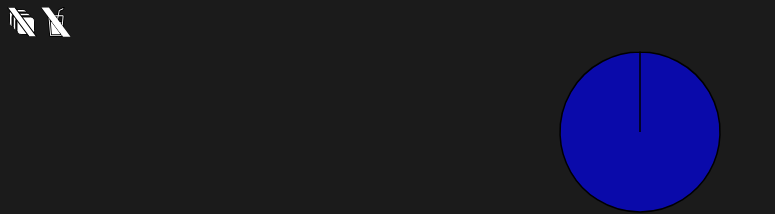
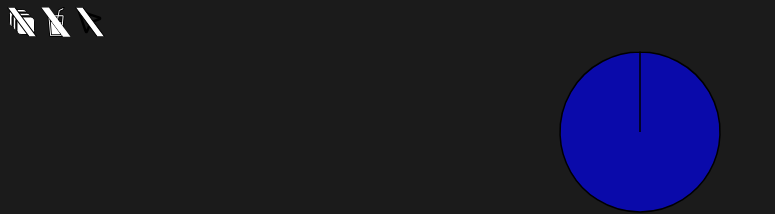
Before and after one commit to JackWanamaker/React-Time-Timer-WIth-Tauri, a React (Vite) app: page / in a window 1280 px wide. Shown: the top 214 px of the page, without its empty margins (0-775 px from the left). Built offline with nearby package versions, Linux system fonts and the light colour scheme.

Commit message:
Implemented pass-through functionality

```diff
--- a/src-tauri/capabilities/default.json
+++ b/src-tauri/capabilities/default.json
@@ -7,6 +7,7 @@
     "core:default",
     "core:window:allow-is-always-on-top",
     "core:window:allow-set-always-on-top",
+    "core:window:allow-set-ignore-cursor-events",
     "opener:default"
   ]
 }
--- a/src/App.jsx
+++ b/src/App.jsx
@@ -6,6 +6,7 @@ import StartPause from './StartPause'
 import ResetStop from './ResetStop'
 import OnTopButton from './OnTopButton'
 import TransparencyButton from './TransparencyButton'
+import IgnoreCursorButton from './IgnoreCursorButton';
 
 function App() {
   const [arcAngle, setArcAngle] = useState(359.99);
@@ -28,8 +29,10 @@ function App() {
   const [initialTimerValue, setInitialTimerValue] = useState(["00", "00", "00"]);
   const [initialTimerLength, setInitialTimerLength] = useState(0);
   const [caret, setCaret] = useState([0, 1]);
+
   const [isTransparent, setIsTransparent] = useState(false);
   const [isOnTop, setIsOnTop] = useState(false);
+  const [ignoreCursor, setIgnoreCursor] = useState(false);
 
   const audioRef = useRef(null);
 
@@ -89,8 +92,8 @@ function App() {
     setIsReset(true);
     setStart(true);
     setTimerDone(false);
-    audioRef.current.pause()
-    audioRef.current.currentTime = 0
+    audioRef.current.pause();
+    audioRef.current.currentTime = 0;
   }
 
   function timerEnd() {
@@ -188,10 +191,11 @@ function App() {
 
   return (
     <>
-      <audio ref={audioRef} src="/sounds/alarm_done.mp3" />
+      <audio ref={audioRef} src="/sounds/alarm_done.mp3" loop />
       <div className="top-buttons">
         <OnTopButton isOnTop={isOnTop} setIsOnTop={setIsOnTop}/>
         <TransparencyButton isTransparent={isTransparent} setIsTransparent={setIsTransparent}/>
+        <IgnoreCursorButton ignoreCursor={ignoreCursor} setIgnoreCursor={setIgnoreCursor}/>
       </div>
       <Arc radius={80} startAngle={0} endAngle={arcAngle} strokeWidth={1.5} timerDone={timerDone} />
       <br></br>
--- /dev/null
+++ b/src/IgnoreCursorButton.jsx
@@ -0,0 +1,44 @@
+import { getCurrentWindow } from '@tauri-apps/api/window';
+
+function returnNormal() {
+    return (
+            <svg width="30px" height="30px" viewBox="0 0 24 24" fill="none" xmlns="http://www.w3.org/2000/svg">
+                <path d="M12.5266 12.5324L20 20M19.0117 9.81874L12.8083 12.3731C12.6945 12.4199 12.6377 12.4434 12.5895 12.4783C12.5468 12.5093 12.5093 12.5468 12.4783 12.5895C12.4434 12.6377 12.4199 12.6945 12.3731 12.8083L9.81874 19.0117C9.56565 19.6264 9.43911 19.9337 9.2675 20.0169C9.11884 20.0889 8.94417 20.0829 8.80082 20.0008C8.63535 19.906 8.53025 19.5907 8.32005 18.9601L3.50599 4.51792C3.34314 4.02937 3.26172 3.7851 3.31964 3.62265C3.37005 3.48129 3.48129 3.37005 3.62265 3.31964C3.7851 3.26172 4.02937 3.34314 4.51792 3.50599L18.9601 8.32005C19.5907 8.53025 19.906 8.63535 20.0008 8.80082C20.0829 8.94417 20.0889 9.11884 20.0169 9.2675C19.9337 9.43911 19.6264 9.56565 19.0117 9.81874Z" stroke="#000000" stroke-width="2" stroke-linecap="round" stroke-linejoin="round"/>
+            </svg>
+    )
+}
+
+function returnCrossedOut() {
+    return (
+        <svg width="30px" height="30px" viewBox="0 0 24 24" fill="none" xmlns="http://www.w3.org/2000/svg">
+            <path d="M12.5266 12.5324L20 20M19.0117 9.81874L12.8083 12.3731C12.6945 12.4199 12.6377 12.4434 12.5895 12.4783C12.5468 12.5093 12.5093 12.5468 12.4783 12.5895C12.4434 12.6377 12.4199 12.6945 12.3731 12.8083L9.81874 19.0117C9.56565 19.6264 9.43911 19.9337 9.2675 20.0169C9.11884 20.0889 8.94417 20.0829 8.80082 20.0008C8.63535 19.906 8.53025 19.5907 8.32005 18.9601L3.50599 4.51792C3.34314 4.02937 3.26172 3.7851 3.31964 3.62265C3.37005 3.48129 3.48129 3.37005 3.62265 3.31964C3.7851 3.26172 4.02937 3.34314 4.51792 3.50599L18.9601 8.32005C19.5907 8.53025 19.906 8.63535 20.0008 8.80082C20.0829 8.94417 20.0889 9.11884 20.0169 9.2675C19.9337 9.43911 19.6264 9.56565 19.0117 9.81874Z" stroke="#000000" stroke-width="2" stroke-linecap="round" stroke-linejoin="round"/>
+            <path transform="scale(1.3739 .72784)" d="m0.25851 0.49534h4.3406l12.611 31.984h-4.3406z" fill="#fff" stroke="#000" stroke-linecap="round" stroke-linejoin="round" stroke-width=".62404" aria-label="\"/>
+        </svg>
+    )
+}
+
+function handleSymbol(ignoreCursor) {
+    if (ignoreCursor) {
+        return returnNormal();
+    }
+    else {
+        return returnCrossedOut();
+    }
+}
+
+const IgnoreCursorButton = ({ignoreCursor, setIgnoreCursor}) => {
+
+async function switchIgnoreState() {
+    const appWindow = await getCurrentWindow();
+    await appWindow.setIgnoreCursorEvents(!ignoreCursor);
+    setIgnoreCursor(!ignoreCursor);
+}
+
+    return (
+        <button onClick={switchIgnoreState} className="settings-button">
+            {handleSymbol(ignoreCursor)}
+        </button>
+    )
+}
+
+export default IgnoreCursorButton
```
Also changed, not shown: 1 other file (tests, documents, lock files or other folders).
